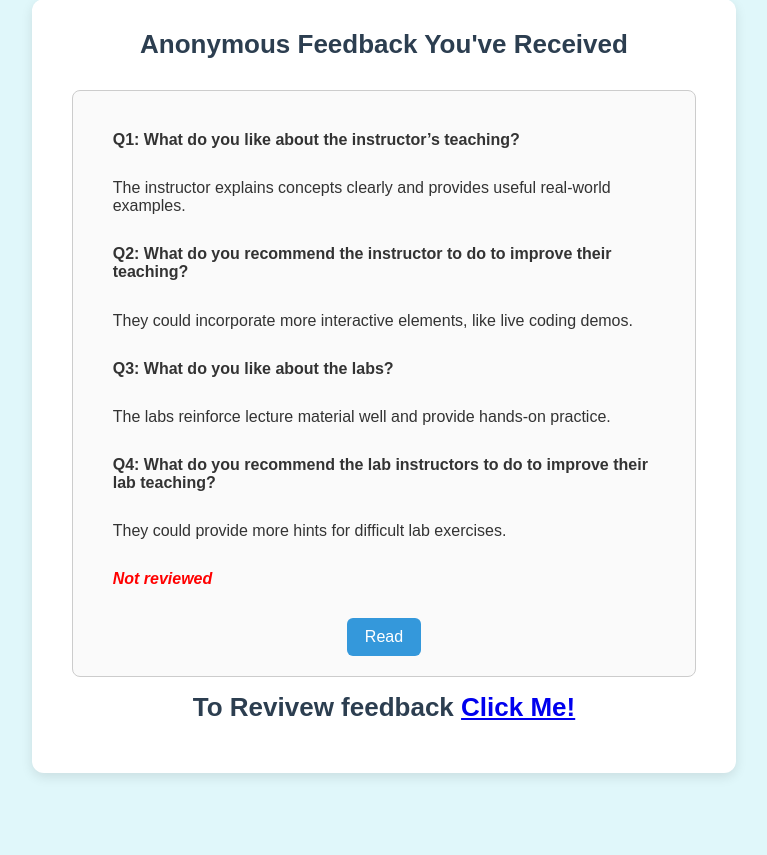
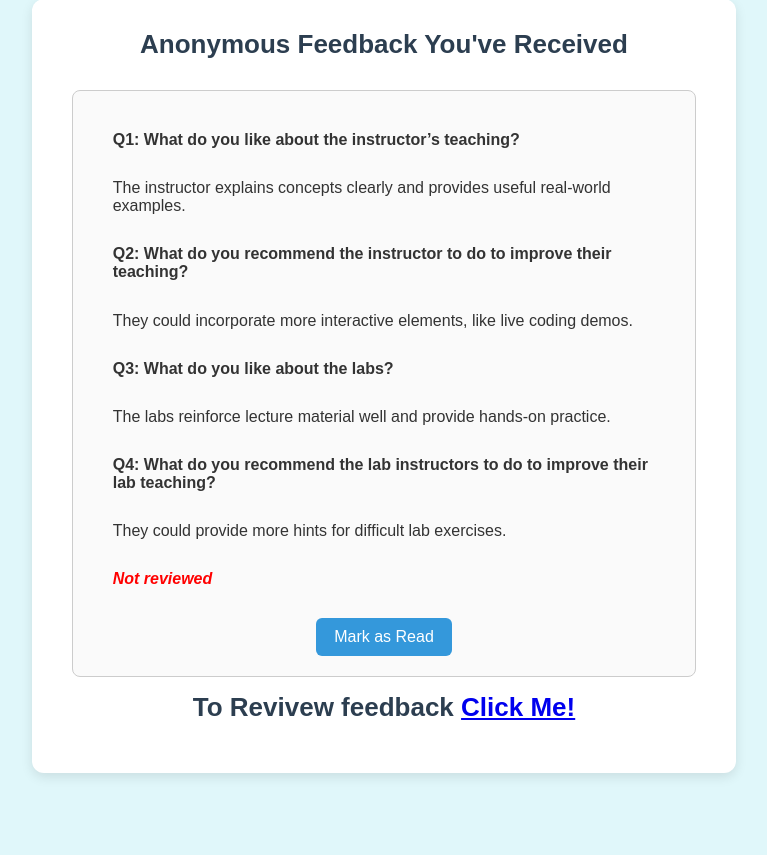
Before and after one commit to axxuxu/A3, a Flask app: template templates/instructor/feedback.html in a window 1280 px wide. Shown: the part 361-1216 px from the top of the page, without its empty margins (256-1023 px from the left). Run offline with Flask 3, Linux system fonts and the light colour scheme; the template is opened without the code that fills it: values that come from a table or form of the project are taken from there, others are empty.

Commit message:
more clear wording

```diff
--- a/templates/instructor/feedback.html
+++ b/templates/instructor/feedback.html
@@ -36,7 +36,7 @@
                         <form action="{{ url_for('read') }}" method="post">
                             <input type="hidden" name="feedback_id" value="{{ fb.id }}">
                             <div class="center">
-                                <button type="submit" id="submit">Read</button>
+                                <button type="submit" id="submit">Mark as Read</button>
                             </div>
                         </form>
                     </div>
--- a/templates/instructor/readfeedback.html
+++ b/templates/instructor/readfeedback.html
@@ -37,7 +37,7 @@
                         <form action="{{ url_for('read') }}" method="post">
                             <input type="hidden" name="feedback_id" value="{{ fb.id }}">
                             <div class="center">
-                                <button type="submit" id="submit">Read</button>
+                                <button type="submit" id="submit">Mark as Read</button>
                             </div>
                         </form>
                     </div>
```
